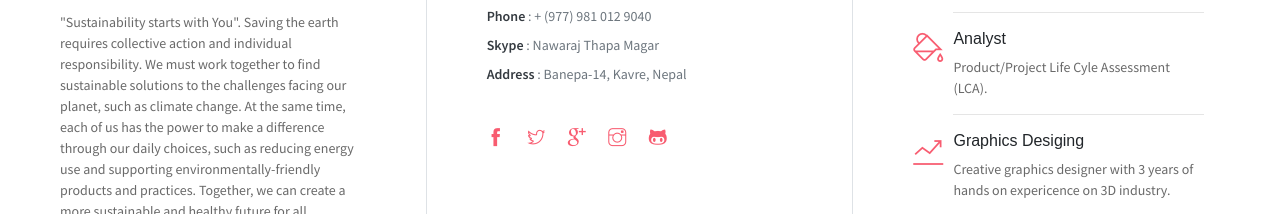
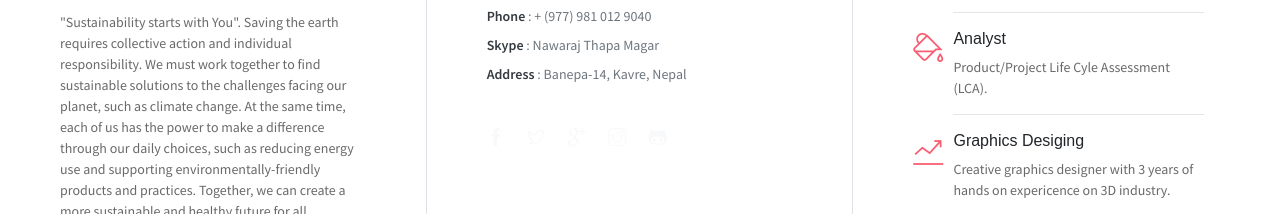
Before and after one commit to Nawaraj23/nawaraj.github.io, a website: page index.html in a window 1280 px wide. Shown: the part 920-1134 px from the top of the page. Drawn offline with Linux system fonts and the light colour scheme; some packages are replaced by stand-ins of ours.

Commit message:
Update index.html

```diff
--- a/index.html
+++ b/index.html
@@ -91,11 +91,11 @@
                     <li><span>Address</span> :  Banepa-14, Kavre, Nepal</li>
                 </ul>
                 <ul class="social-icons pt-3">
-                    <li class="social-item"><a class="social-link" href="#"><i class="ti-facebook" aria-hidden="true"></i></a></li>
-                    <li class="social-item"><a class="social-link" href="#"><i class="ti-twitter" aria-hidden="true"></i></a></li>
-                    <li class="social-item"><a class="social-link" href="#"><i class="ti-google" aria-hidden="true"></i></a></li>
-                    <li class="social-item"><a class="social-link" href="#"><i class="ti-instagram" aria-hidden="true"></i></a></li>
-                    <li class="social-item"><a class="social-link" href="#"><i class="ti-github" aria-hidden="true"></i></a></li>
+                    <li class="social-item"><a class="social-link text-light" href="https://www.facebook.com/nawaraj.thapamagar.58"><i class="ti-facebook" aria-hidden="true"></i></a></li>
+                <li class="social-item"><a class="social-link text-light" href="https://x.com/nawarajthapama4"><i class="ti-twitter" aria-hidden="true"></i></a></li>
+                <li class="social-item"><a class="social-link text-light" href="https://mail.google.com/mail/u/0/#inbox?compose=GTvVlcSDbFcssmmpTpBZTmhjWHVRZKNHtRQPjXcXtppmDBrBfNspTKvlBClFXRxVCpGVzfTpfDQSG"><i class="ti-google" aria-hidden="true"></i></a></li>
+                <li class="social-item"><a class="social-link text-light" href="https://www.instagram.com/nawaraj.thapamgr/"><i class="ti-instagram" aria-hidden="true"></i></a></li>
+                <li class="social-item"><a class="social-link text-light" href="https://github.com/Nawaraj23"><i class="ti-github" aria-hidden="true"></i></a></li>
                 </ul>
             </div>
             <div class="col-lg-4 about-card">
```
